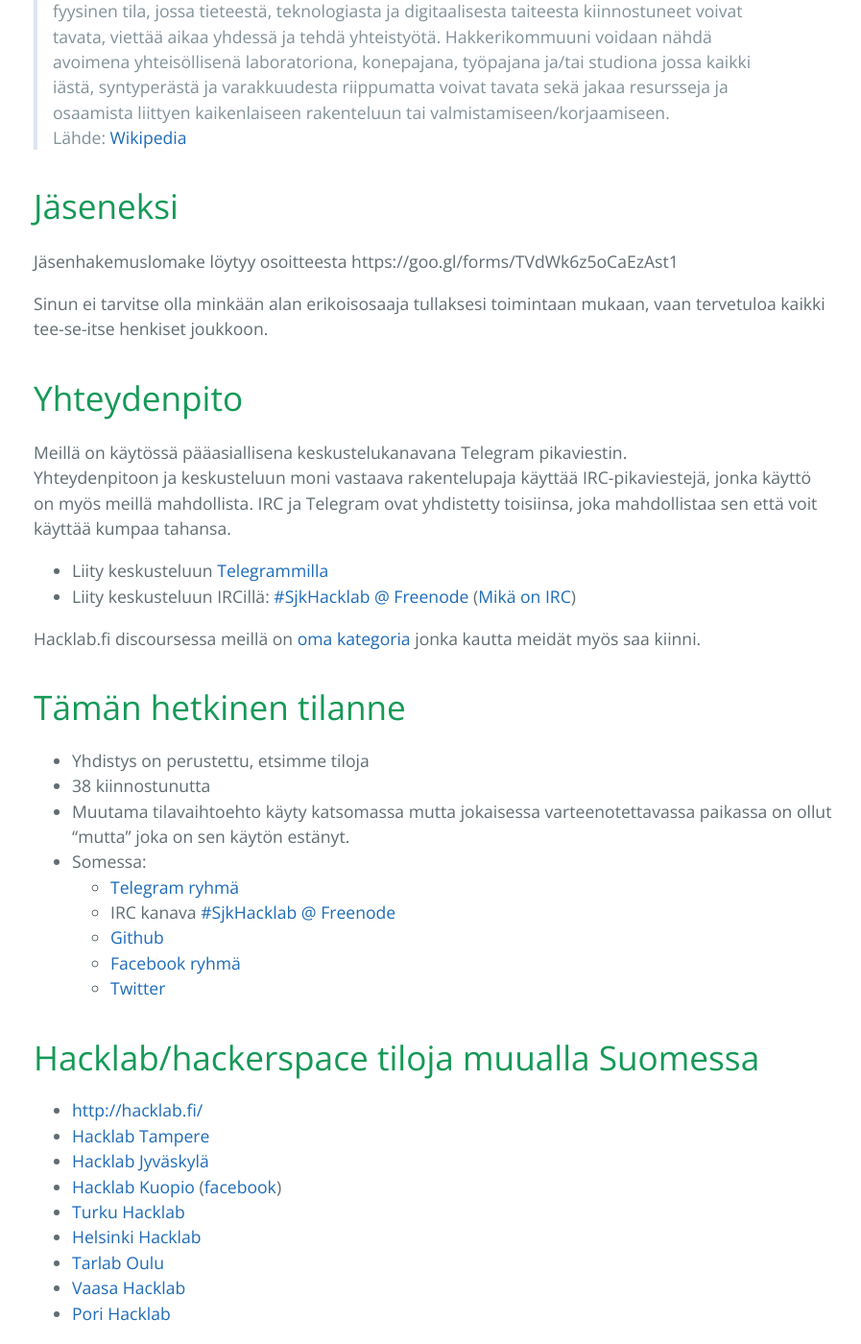
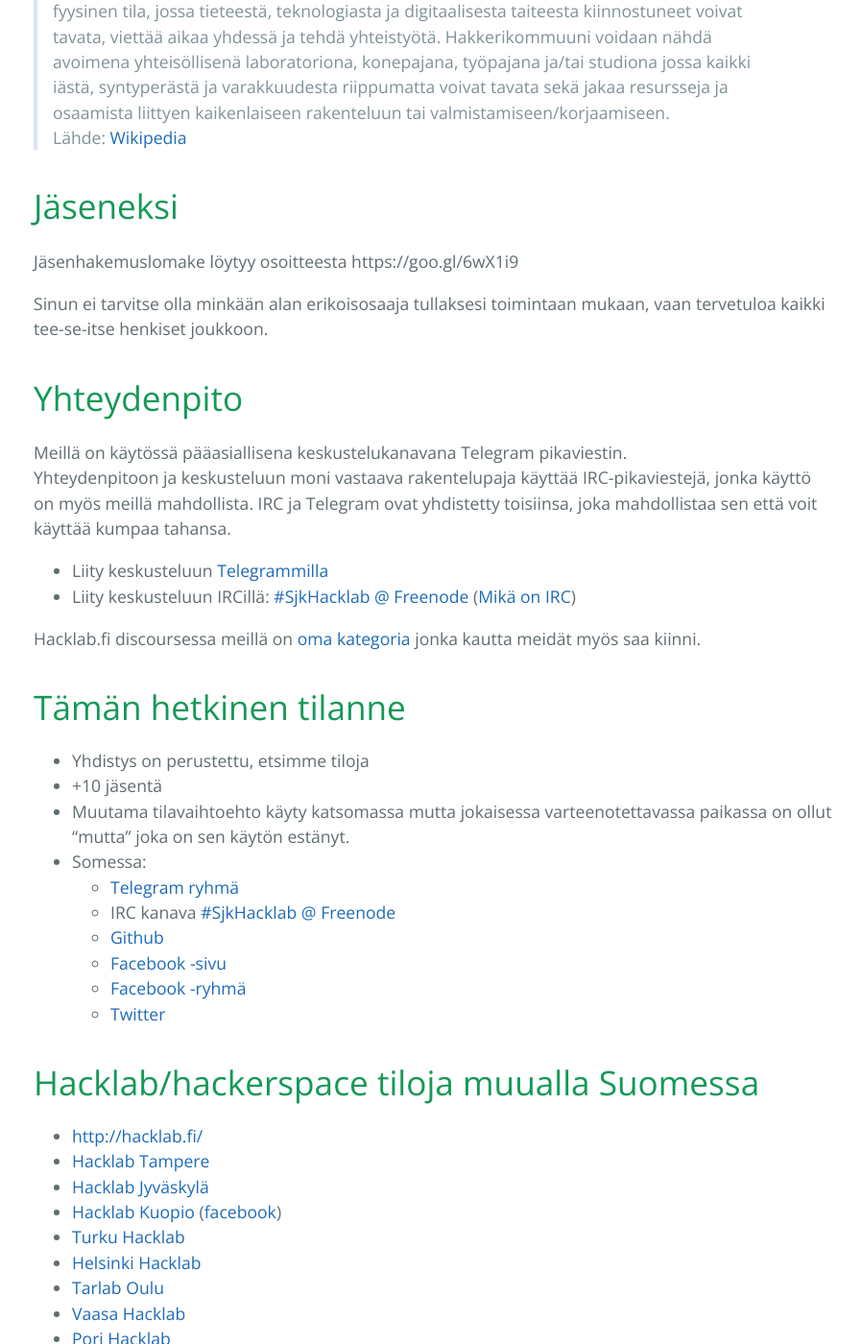
Before and after one commit to d1stro/SeinajokiHacklab.github.io, a Jekyll site: the page built from index.md, in a window 1280 px wide and 1400 px high, scrolled down 828 px. Shown: the whole window at 96% size, without its empty margins (189-1086 px from the left). Built offline with Jekyll 4.4.1, drawn with Linux system fonts in a browser that asks for light colours; nearby versions of some CDN libraries.

Commit message:
Linkkejä päivitetty + info
Linkkejä päivitetty

```diff
--- a/index.md
+++ b/index.md
@@ -20,7 +20,7 @@
 </blockquote>
 
 # Jäseneksi
-Jäsenhakemuslomake löytyy osoitteesta https://goo.gl/forms/TVdWk6z5oCaEzAst1
+Jäsenhakemuslomake löytyy osoitteesta https://goo.gl/6wX1i9
 
 Sinun ei tarvitse olla minkään alan erikoisosaaja tullaksesi toimintaan mukaan, vaan tervetuloa kaikki tee-se-itse henkiset joukkoon.
 
@@ -36,13 +36,14 @@
 
 # Tämän hetkinen tilanne
 * Yhdistys on perustettu, etsimme tiloja
-* 38 kiinnostunutta
+* +10 jäsentä
 * Muutama tilavaihtoehto käyty katsomassa mutta jokaisessa varteenotettavassa paikassa on ollut "mutta" joka on sen käytön estänyt.
 * Somessa:
   * [Telegram ryhmä](https://telegram.me/joinchat/DSw-DT9RZnH3KnICPxgDTA)
   * IRC kanava [#SjkHacklab @ Freenode](http://goo.gl/DCt9ru)
   * [Github](https://github.com/SeinajokiHacklab)
-  * [Facebook ryhmä](https://www.facebook.com/groups/186124325143579/)
+  * [Facebook -sivu](https://www.facebook.com/sjkhacklab/)
+  * [Facebook -ryhmä](https://www.facebook.com/groups/186124325143579/)
   * [Twitter](https://twitter.com/SjkHacklab)
 
 # Hacklab/hackerspace tiloja muualla Suomessa
```
